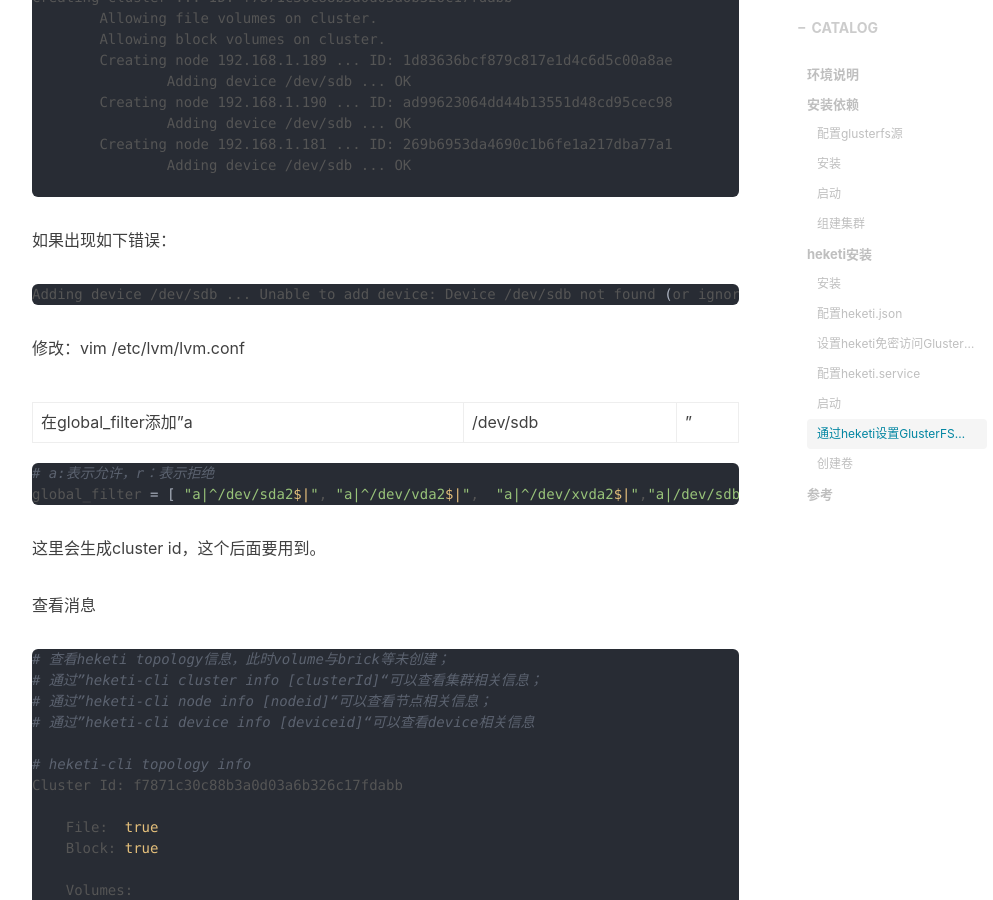
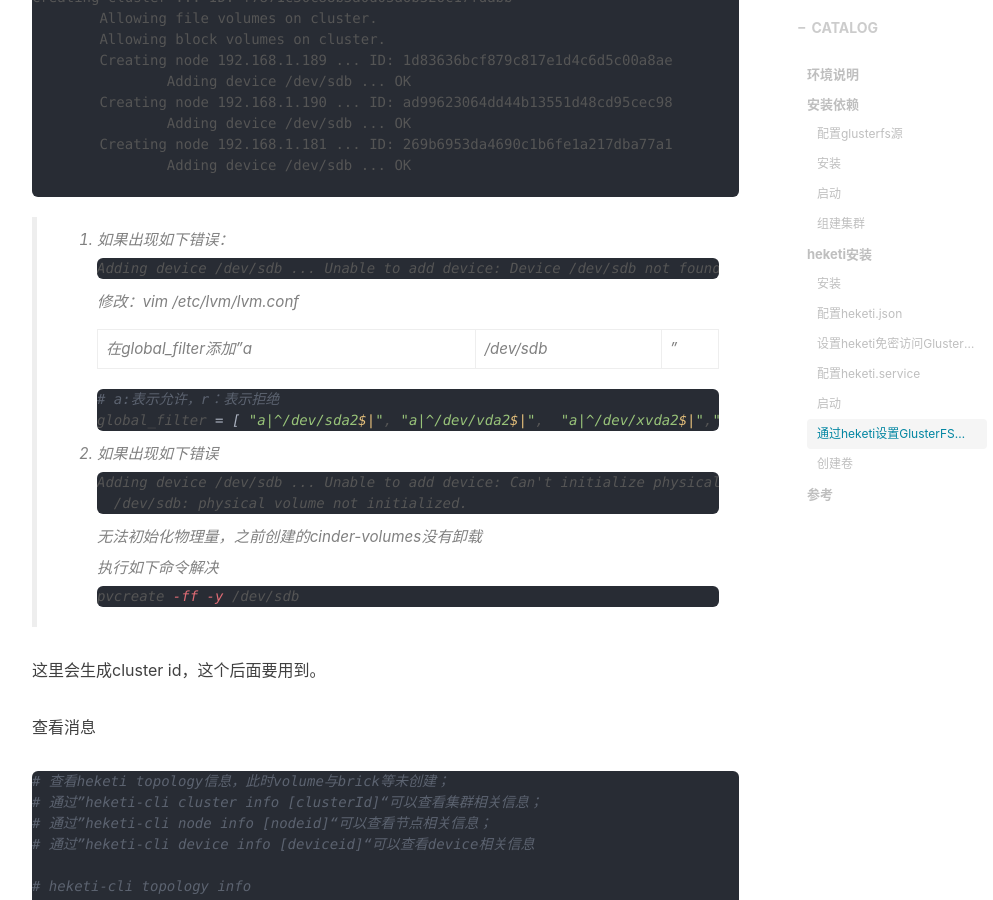
Before and after one commit to chymy/chymy.github.io, a Jekyll site: the page built from _posts/glusterfs-heketi/2020-04-21-GlusterFs和Heketi的安装部署.md, in a window 1280 px wide and 900 px high, scrolled down 8463 px. Shown: the whole window, without its empty margins (233-1226 px from the left). Built offline with Jekyll 4.4.1, drawn with Linux system fonts in a browser that asks for light colours; nearby versions of some CDN libraries; comment, search, counter and statistics services are not loaded.

Commit message:
Update 2020-04-21-GlusterFs和Heketi的安装部署.md

````diff
--- a/_posts/glusterfs-heketi/2020-04-21-GlusterFs和Heketi的安装部署.md
+++ b/_posts/glusterfs-heketi/2020-04-21-GlusterFs和Heketi的安装部署.md
@@ -379,20 +379,37 @@
 
 ```
 
-如果出现如下错误：
-
-```shell
-Adding device /dev/sdb ... Unable to add device: Device /dev/sdb not found (or ignored by filtering).
-```
-
-修改：vim /etc/lvm/lvm.conf
-
-在global_filter添加"a|/dev/sdb|"
-
-```shell
-# a:表示允许，r：表示拒绝
-global_filter = [ "a|^/dev/sda2$|", "a|^/dev/vda2$|",  "a|^/dev/xvda2$|","a|/dev/sdb|","r|.*/|" ]
-```
+> 1. 如果出现如下错误：
+>
+>    ```
+>    Adding device /dev/sdb ... Unable to add device: Device /dev/sdb not found (or ignored by filtering).
+>    ```
+>
+>    修改：vim /etc/lvm/lvm.conf
+>
+>    在global_filter添加"a|/dev/sdb|"
+>
+>    ```shell
+>    # a:表示允许，r：表示拒绝
+>    global_filter = [ "a|^/dev/sda2$|", "a|^/dev/vda2$|",  "a|^/dev/xvda2$|","a|/dev/sdb|","r|.*/|" ]
+>    ```
+>
+>
+>
+> 2. 如果出现如下错误
+>
+>    ```
+>    Adding device /dev/sdb ... Unable to add device: Can't initialize physical volume "/dev/sdb" of volume group "vg_1aac11877365750a9f905a0cd1b43335" without -ff
+>      /dev/sdb: physical volume not initialized.
+>    ```
+>
+>    无法初始化物理量，之前创建的cinder-volumes没有卸载
+>
+>    执行如下命令解决
+>
+>    ```shell
+>    pvcreate -ff -y /dev/sdb
+>    ```
 
 
 
````
